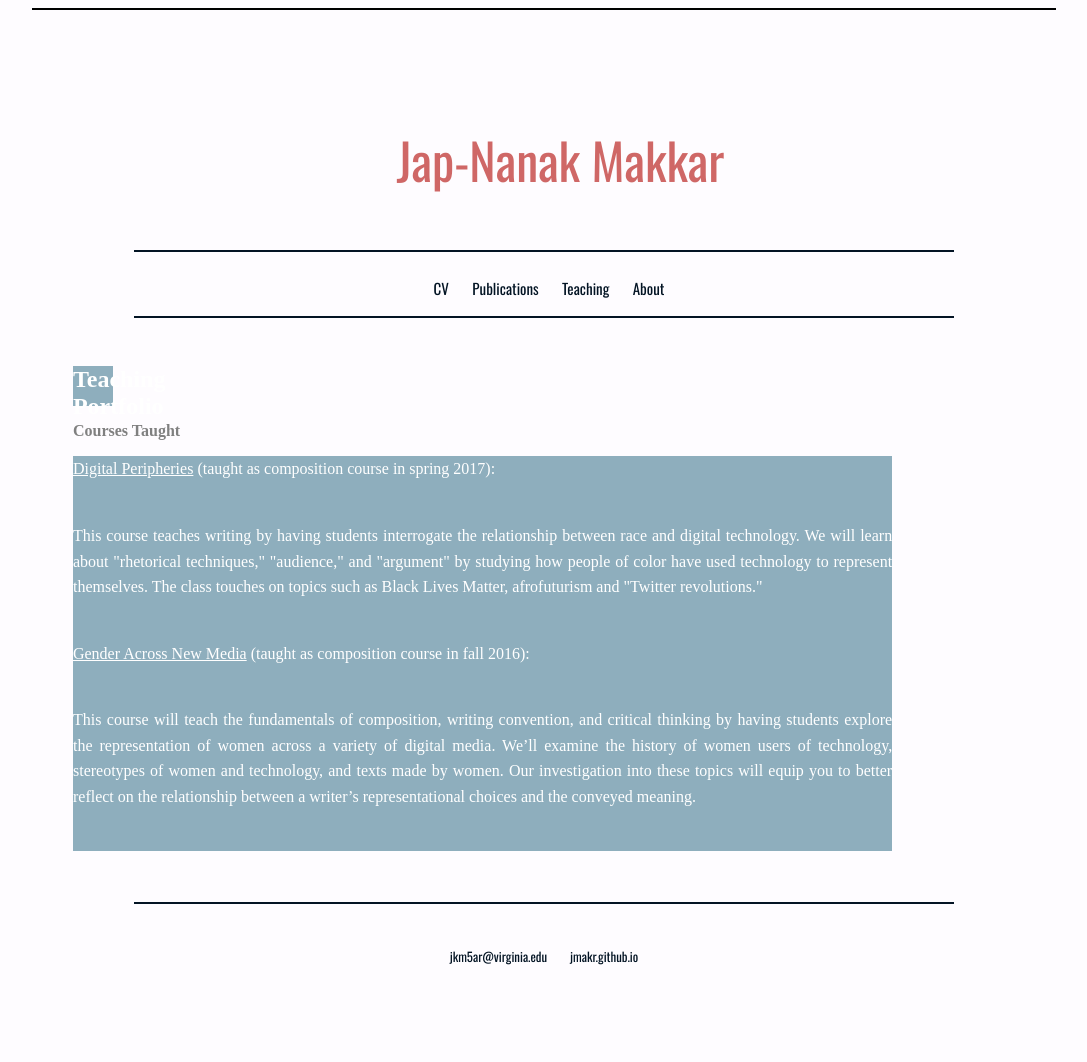
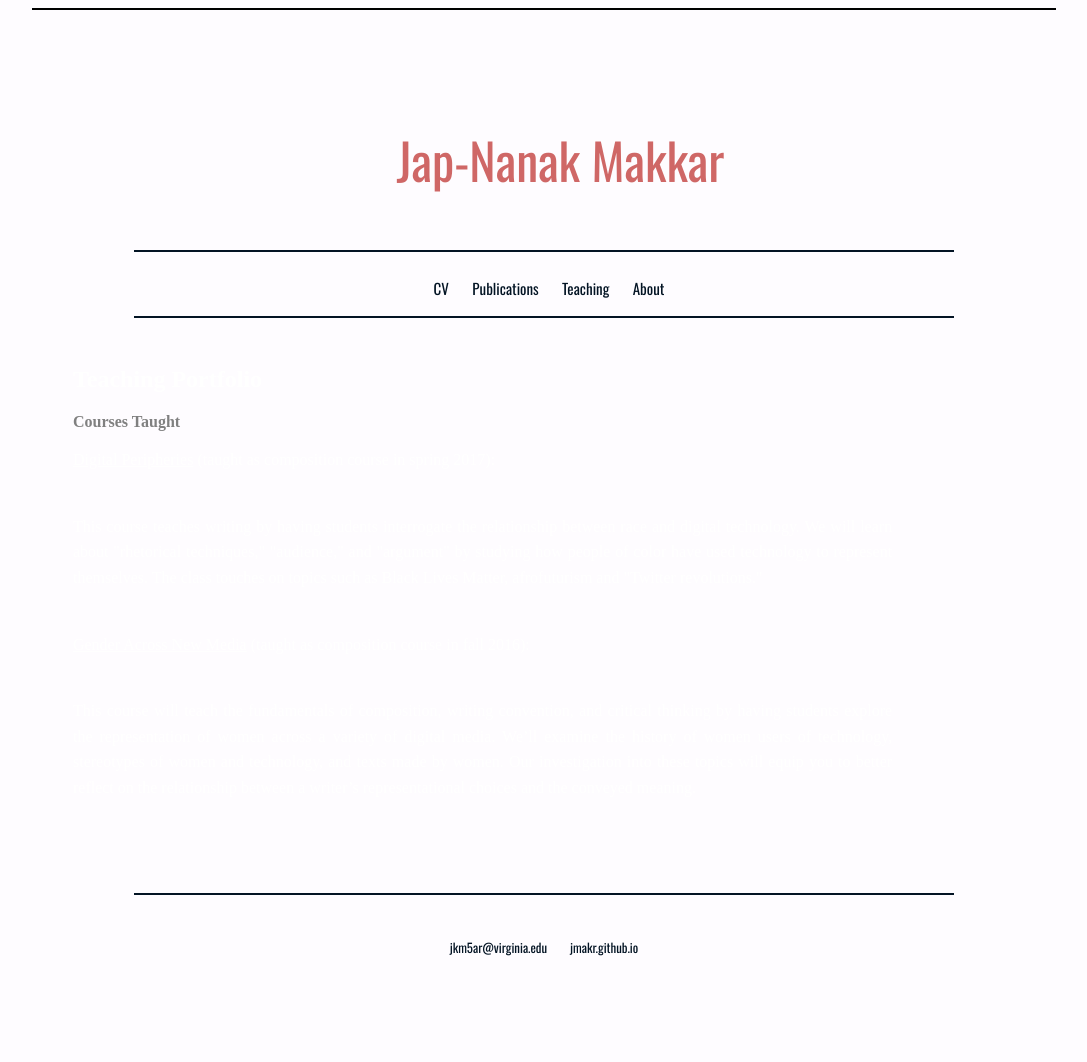
Before and after one commit to jmakr/jmakr.github.io, a Jekyll site: the page built from teaching/index.html, in a window 1280 px wide. Shown: the whole page, without its empty margins (96-1183 px from the left). Built offline with Jekyll 4.4.1, drawn with Linux system fonts in a browser that asks for light colours; some web fonts are replaced.

Commit message:
Update index.html

```diff
--- a/teaching/index.html
+++ b/teaching/index.html
@@ -4,12 +4,12 @@ title: Teaching Portfolio
 ---
 <div style="width: 100%">
 <div class="blurb2">
-        <div class="h2back">
+
     	<h2>{{ page.title }}</h2>
 
-        </div>
+
     <h3>Courses Taught</h3>
-    <div class="p2back">
+
         <p2 align="justify"> <u>Digital Peripheries</u> (taught as composition course in spring 2017):</p2>
          <p2 align="justify"> This course teaches writing by having students interrogate the relationship between race and digital technology. We will learn about "rhetorical techniques," "audience," and "argument" by studying how people of color have used technology to represent themselves. The class touches on topics such as Black Lives Matter, afrofuturism and "Twitter revolutions."</p2>
 
@@ -17,7 +17,7 @@ title: Teaching Portfolio
         <p2 align="justify"> <u>Gender Across New Media</u> (taught as composition course in fall 2016):</p2>
          <p2 align="justify"> This course will teach the fundamentals of composition, writing convention, and critical thinking by having students explore the representation of women across a variety of digital media. We’ll examine the history of women users of technology, stereotypes of women and technology, and texts made by women. Our investigation into these topics will equip you to better reflect on the relationship between a writer’s representational choices and the conveyed meaning.</p2>
 
-    </div>
+
 
 </div>
 </div>
```
